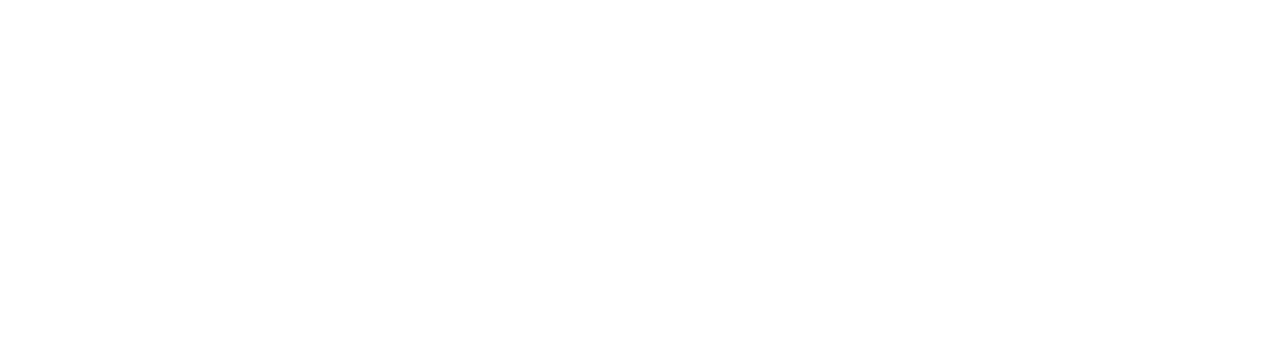
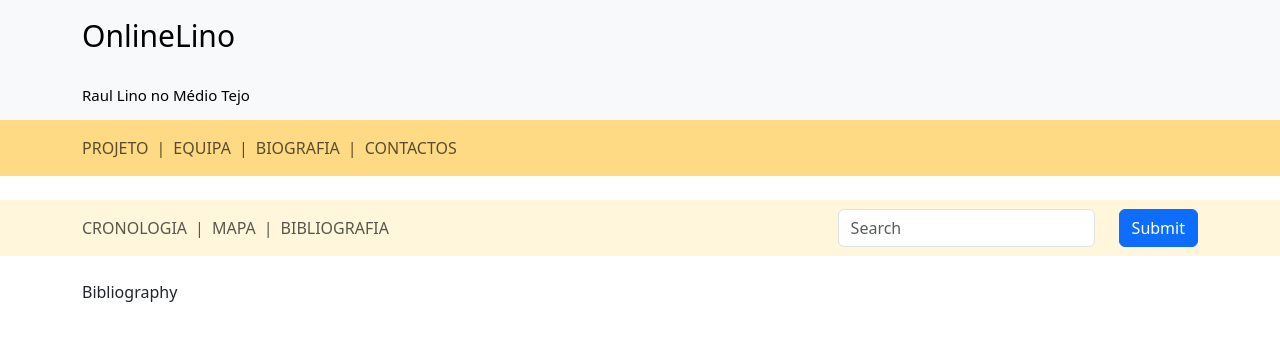
Before and after one commit to Projeto-Final-LEI-IPT/onlinelino, a React (Create React App) app in the folder onlinelino/: page /project/bibliography in a window 1280 px wide. Before the commit this address had no page. Shown: the top 340 px of the page. Built offline with nearby package versions, Linux system fonts and the light colour scheme.

Commit message:
Added Bibliography page

```diff
--- a/onlinelino/src/App.js
+++ b/onlinelino/src/App.js
@@ -5,6 +5,7 @@
 import BiographyIndex from "./pages/Biography";
 import ContactsIndex from "./pages/Contacts";
 import MapIndex from "./pages/Project/Map";
+import BibliographyIndex from "./pages/Project/Bibliography";
 
 
 function App() {
@@ -20,6 +21,7 @@
             <Route path="/contacts" element={<ContactsIndex />} />
             {/*  */}
             <Route path="/project/map" element={<MapIndex />} />
+            <Route path="/project/bibliography" element={<BibliographyIndex />} />
           </Routes>
         </BrowserRouter>
       </div>
--- a/onlinelino/src/components/NavbarProject.js
+++ b/onlinelino/src/components/NavbarProject.js
@@ -22,7 +22,7 @@
                             <span className="navbar-text">|</span>
                             <Nav.Link href="/project/map">MAPA</Nav.Link>
                             <span className="navbar-text">|</span>
-                            <Nav.Link href="#biografia">BIBLIOGRAFIA</Nav.Link>
+                            <Nav.Link href="/project/bibliography">BIBLIOGRAFIA</Nav.Link>
                         </Nav>
                         <Form inline className="ml-auto">
                             <Row>
--- /dev/null
+++ b/onlinelino/src/pages/Project/Bibliography.js
@@ -0,0 +1,32 @@
+import React from "react";
+import NavbarHome from "../../components/NavbarHome";
+import NavbarProject from "../../components/NavbarProject";
+import Container from "react-bootstrap/esm/Container";
+
+/**
+ * Component that represents the home page
+ */
+class BibliographyIndex extends React.Component {
+    // constructor(props) {
+    //     super(props);
+    // }
+
+    // method to render the component
+    render() {
+        return (
+            // Navbar by MerakiUI
+            // *adpated to our needs
+            <>
+                <NavbarHome />
+                <br />
+                <NavbarProject />
+                <br />
+                <Container>
+                    <p>Bibliography</p>
+                </Container>
+            </>
+        );
+    }
+}
+
+export default BibliographyIndex;
```
